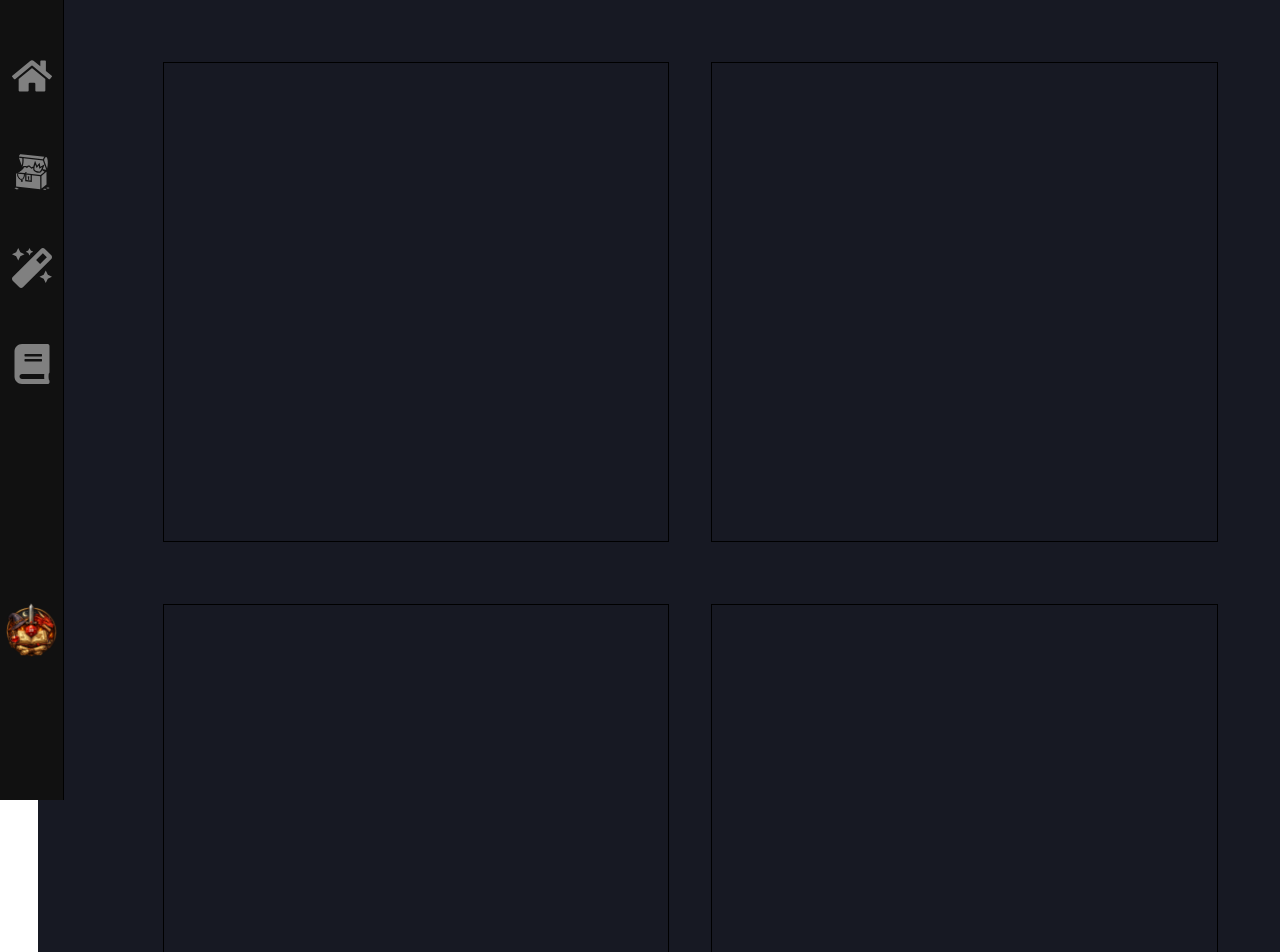
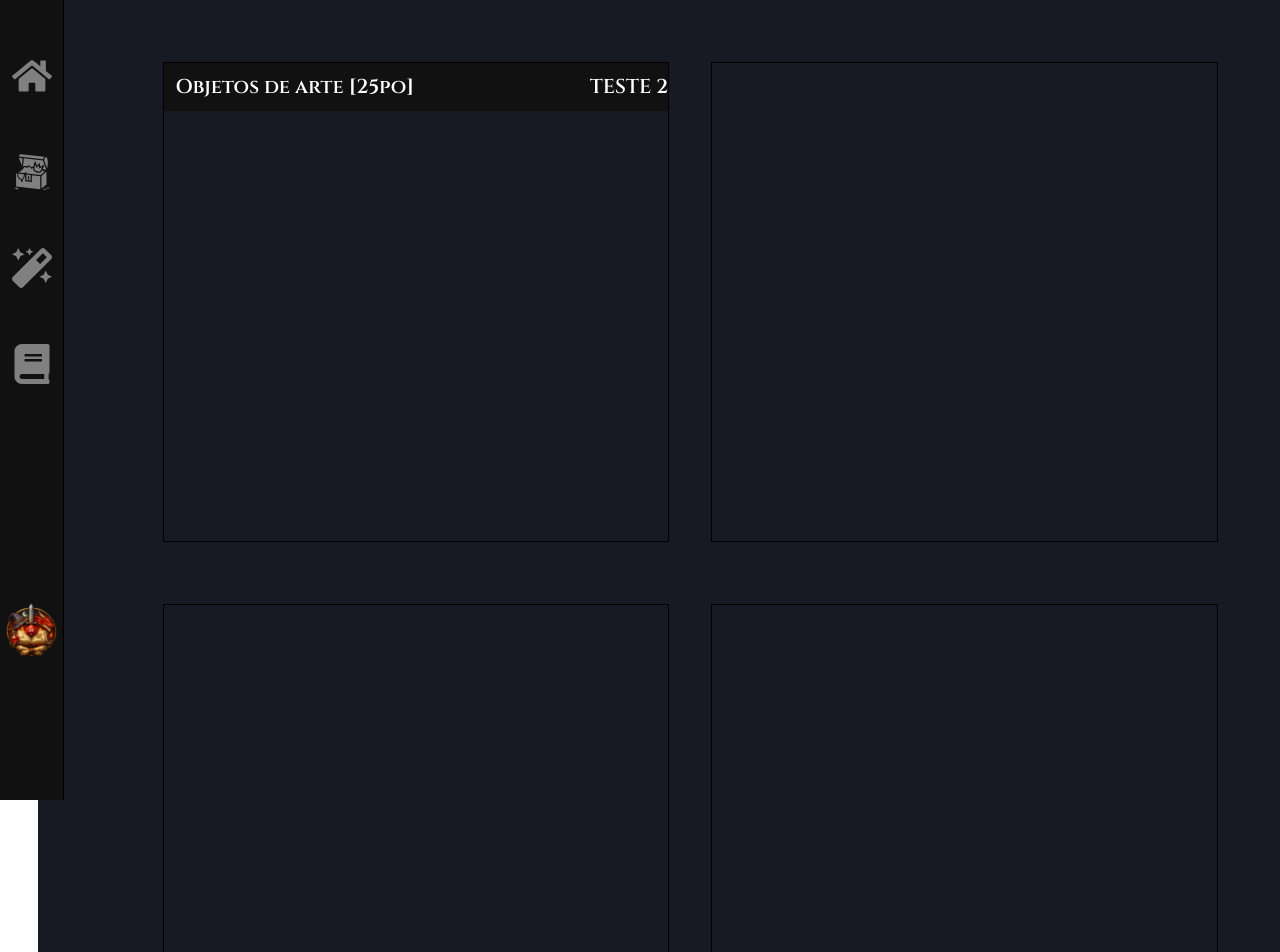
Before and after one commit to Fkmatheus/RpgManager, a React (Vite) app: page /ObjetosDeArte in a window 1280 px wide. Shown: the top 952 px of the page. Built offline with nearby package versions, Linux system fonts and the light colour scheme.

Commit message:
feat: Pequenos ajustes em ArtObjectsSection

```diff
--- a/src/components/ArtObjectsSection/ArtObjectsSection.tsx
+++ b/src/components/ArtObjectsSection/ArtObjectsSection.tsx
@@ -1,16 +1,33 @@
-import { Box, Flex } from "@chakra-ui/react";
+import { Box, Flex, Text } from '@chakra-ui/react';
 import { Footer } from "../Footer/Footer";
 
 export function ArtObjectsSection() {
   return (
     <>
       <Flex
-        height={"200vh"}
+        height={"300vh"}
         width={"100%"}
         backgroundColor={"gray.900"}
         flexDirection={"column"}
         marginLeft={"3%"}
       >
+        <Box
+          marginTop={"5%"}
+          marginLeft={"10%"}
+          width={"85%"}
+          height={"60vh"}
+          display={"flex"}
+          flexDirection={"row"}
+          justifyContent={"space-between"}
+        >
+          <Box width={"48%"} height={"60vh"} border={"solid 1px black"}>
+            <Box display={"flex"} flexDirection={"row"} fontSize={20} alignItems={"center"} textAlign={"center"} fontWeight={"bold"} fontFamily={'Cinzel'} color={"white"} width={"100%"} height={"6vh"} backgroundColor={"#111111"} justifyContent={"space-between"}>
+               <Text marginLeft={3}>Objetos de arte [25po]</Text>
+               <Text>TESTE 2</Text>
+            </Box>
+          </Box>
+          <Box width={"48%"} height={"60vh"} border={"solid 1px black"}></Box>
+        </Box>
         <Box
           marginTop={"5%"}
           marginLeft={"10%"}
@@ -27,18 +44,12 @@ export function ArtObjectsSection() {
           marginTop={"5%"}
           marginLeft={"10%"}
           width={"85%"}
-          height={"60vh"}
-          display={"flex"}
-          flexDirection={"row"}
-          justifyContent={"space-between"}
-        >
-          <Box width={"48%"} height={"60vh"} border={"solid 1px black"}></Box>
-          <Box width={"48%"} height={"60vh"} border={"solid 1px black"}></Box>
+          height={"70vh"}
+          border={"solid 1px black"}>
+
+
         </Box>
-        <Box>
-          <Box></Box>
-        </Box>
-        <Footer/>
+        <Footer />
       </Flex>
     </>
   );
```
